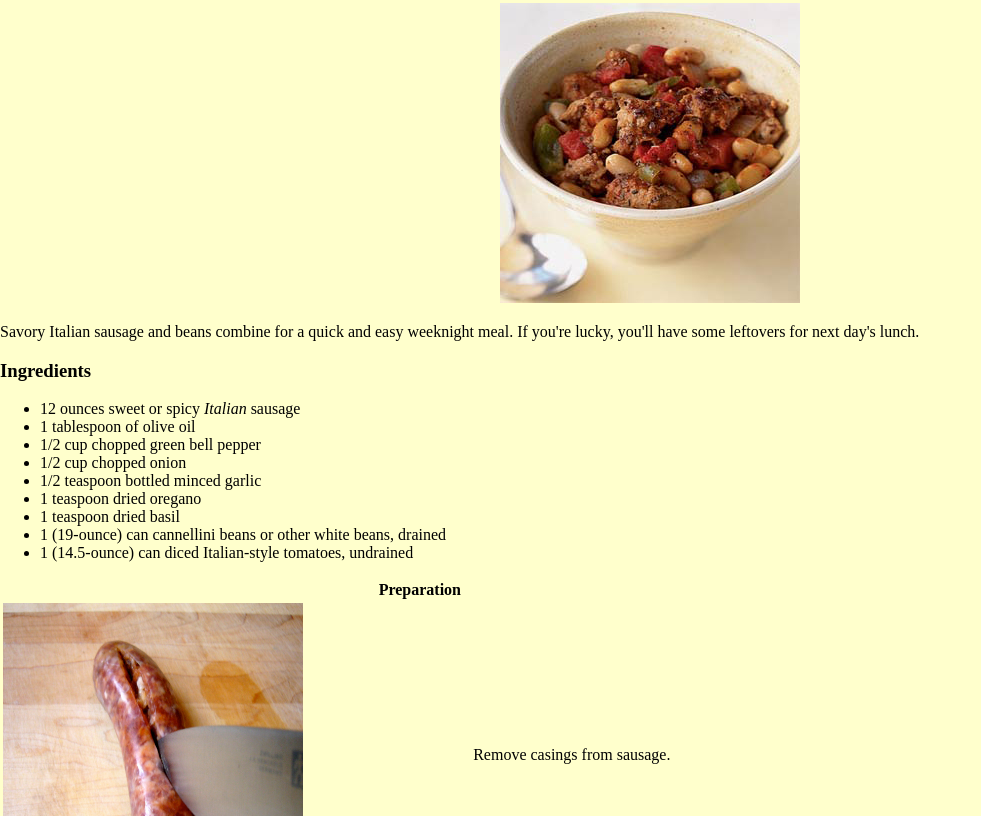
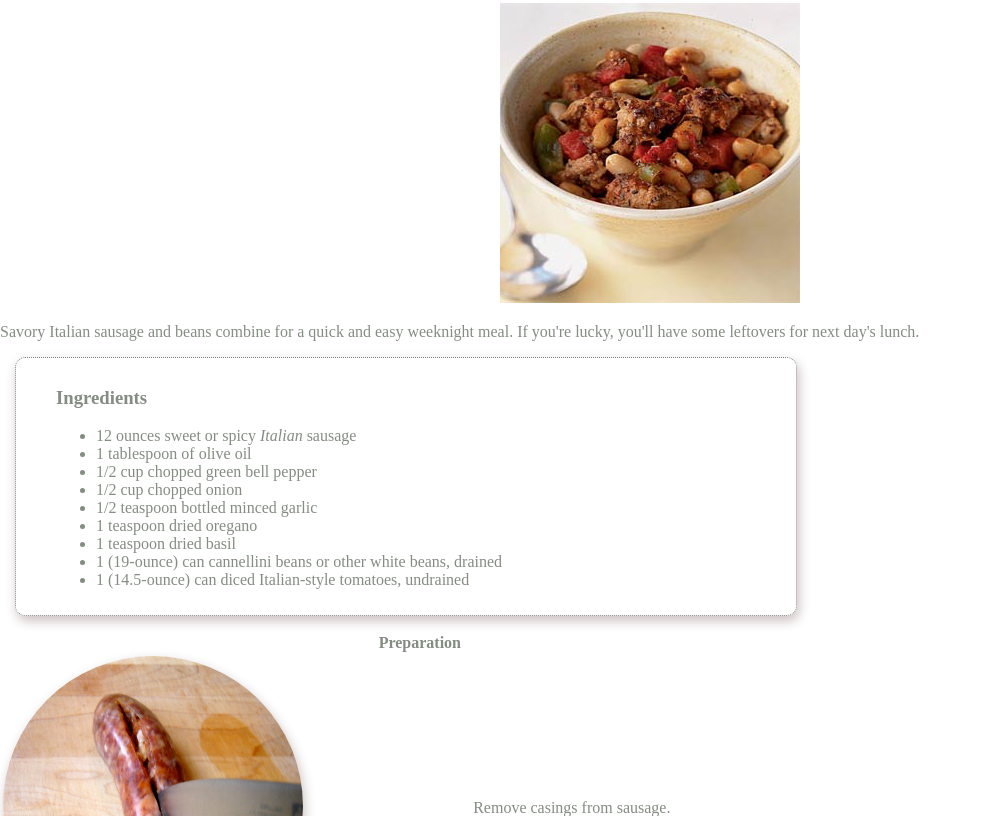
Before and after one commit to covrigel/lhl_favourite_recipe, a plain HTML site: page favourite_recipe/index.html in a window 1280 px wide. Shown: the part 494-1310 px from the top of the page, without its empty margins (0-981 px from the left). Drawn offline with Linux system fonts and the light colour scheme.

Commit message:
rounded pictures and menu btns

```diff
--- a/favourite_recipe/style.css
+++ b/favourite_recipe/style.css
@@ -1,6 +1,7 @@
 body{
 	width: 1300px;
-	background-color: #ffc;
+	color: #848D82;
+	background-color: #fff;
 	text-align: center;
 	margin: 0 auto;
 }
@@ -35,16 +36,29 @@ header{
 	margin: 10px;
 	color: #ECE59A;
 	background-color: #2C3B63;
+  border-radius: 5px;
 }
 
 #topNav li a:hover{
 	color: #fff;
-	background-color: #250352;
-}
+	background-color: #250352;}
 
 /*content formatting*/
 p, section{
 	text-align: left;
+}
+
+/*Ingredients list*/
+
+section{
+  border: 1px dotted gray;
+  border-radius: 10px;
+  box-shadow: 2px 5px 12px #CCC0C0;
+  -moz-box-shadow: 2px 5px 12px #CCC0C0;
+  -webkit-box-shadow:2px 5px 12px #CCC0C0;
+  margin: 15px;
+  padding: 10px 40px;
+  width: 700px;
 }
 
 /*Footer fromatting*/
@@ -57,57 +71,9 @@ footer{
 footer p{
 	text-align: center;
 }
-/*HEADER with logo starts here*/
-/*#header {
-  color: #000;
-  background: url(media/background1.jpg);
-  height: 180px;
-  width: 980px;
-  clear: both;
+div table tr td img{
+  border-radius: 100%;
+  box-shadow: 2px 5px 12px #CCC0C0;
+  -moz-box-shadow: 2px 5px 12px #CCC0C0;
+  -webkit-box-shadow:2px 5px 12px #CCC0C0;
 }
-#top_nav{
-   display: block;
-   font: 1.5em "Century Gothic", CenturyGothic, "Apple Gothic", sans-serif;
-   color: #A0596B;
-   border: 1px;
-   height: 140px;
-   width: 780px;
-   padding: 6px;
-   margin-left: 85px;
-}
-#top_nav ul{
-   margin: 0px;
-   padding: 0px;
-}
-#top_nav li{
-   position: relative;
-   float: left;
-   list-style-type: none;
-}
-#top_nav ul:after{
-   display: block;
-   height: 0px;
-   visibility: hidden;
-}
-#top_nav li a{
-   text-decoration: none;
-   display: block;
-   margin-top: 105px;
-   margin-bottom: 15px;
-   margin-right: 10px;
-   margin-left: 20px;
-   padding: 10px;
-   color: #620030;
-   background-color: #FFDD96;
-   border: 2px;
-   border-style: solid;
-   border-color: #620030;
-}
-#top_nav li a:hover {
-   background-color: #FEC343;
-}
-#top_nav li a#current{
-   color: #fff;
-   background-color: #55134E;
-}
-HEADER ends here*/
```
